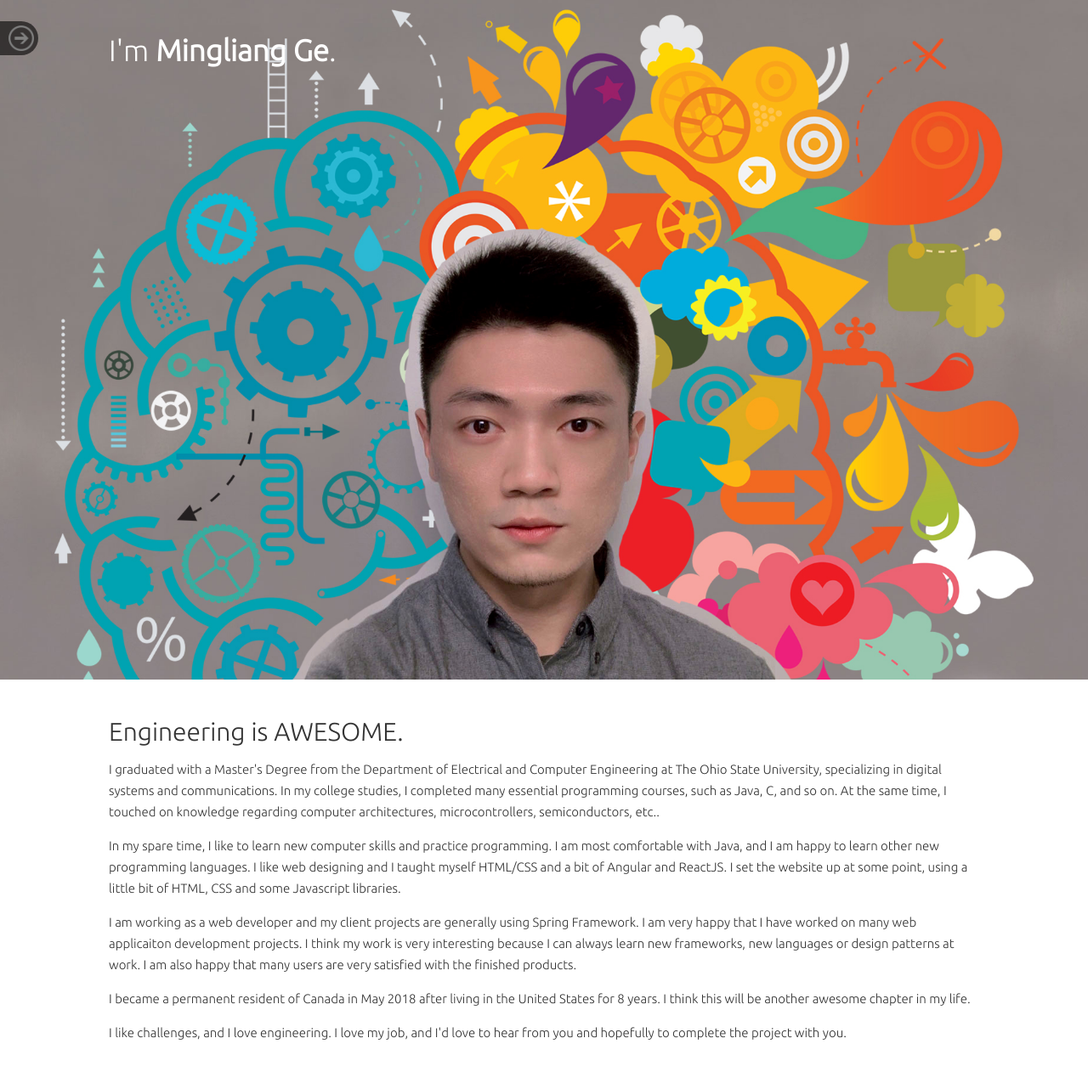
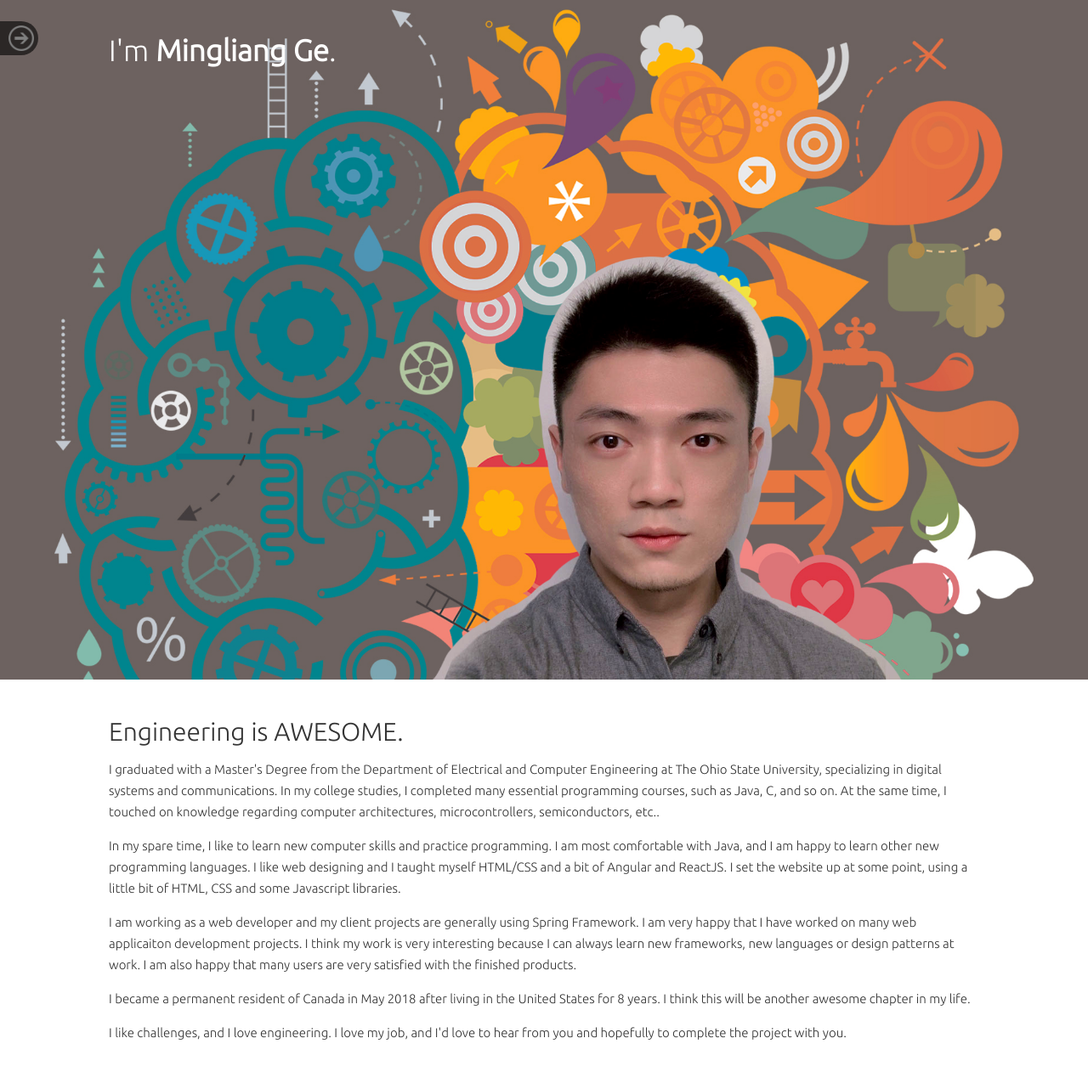
Before and after one commit to garygml/garygml.github.io, a PHP site: page / in a window 1280 px wide. Shown: the top 1282 px of the page at 85% size. Run offline with PHP 8.4, Linux system fonts and the light colour scheme; some libraries are stand-ins or nearby versions; some web fonts are replaced.

Commit message:
Update avatar to appear dynamically

```diff
--- a/assets/css/style.css
+++ b/assets/css/style.css
@@ -151,6 +151,23 @@ a {
 	margin: 0 auto;
 	width: 100%;
 	opacity: 0;
+}
+
+.avatar {
+	position: absolute;
+    top: 0;
+    bottom: 0;
+    height: 100vh;
+}
+
+.avatar-img {
+    height: 65vh;
+    position: absolute;
+    max-height: 650px;
+    min-height: 300px;
+    bottom: 0;
+	left: 50vw;
+	transform: translateX(-50%);
 }
 
 /** skills blocks
--- a/index.html
+++ b/index.html
@@ -64,6 +64,9 @@
                 <div class="content" id="page-heading">
                     <h1 lang="en">I'm <b>Mingliang Ge</b>.</h1>
                     <h1 class="vertical" lang="zh_CN">我是 <b>葛明亮</b>。</h1>
+                    <div class="avatar">
+                        <img class="avatar-img" src="./assets/img/IMG_3093-s-avatar.png" />
+                    </div>
                 </div>
             </div>
 
```
Also changed, not shown: assets/img/IMG_3093-s-avatar.png (added), assets/img/IMG_3093-s.jpg.
